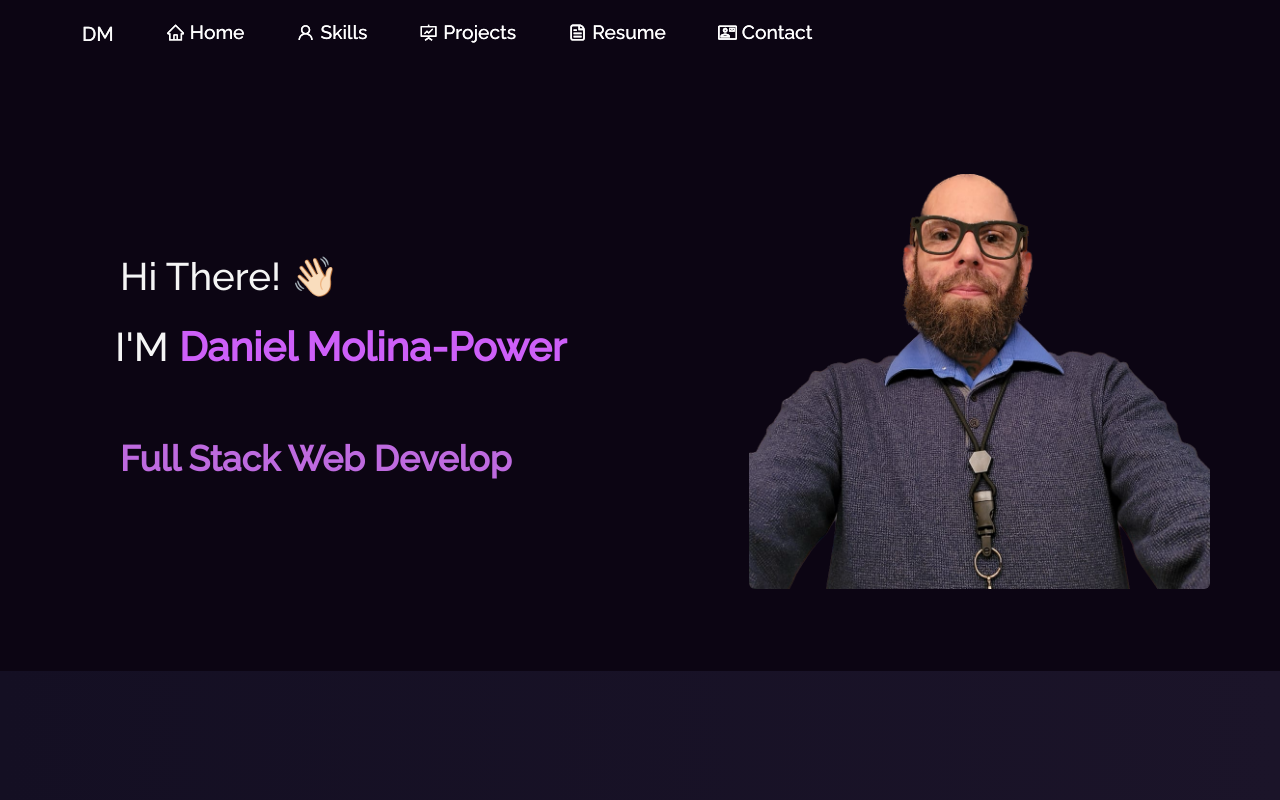
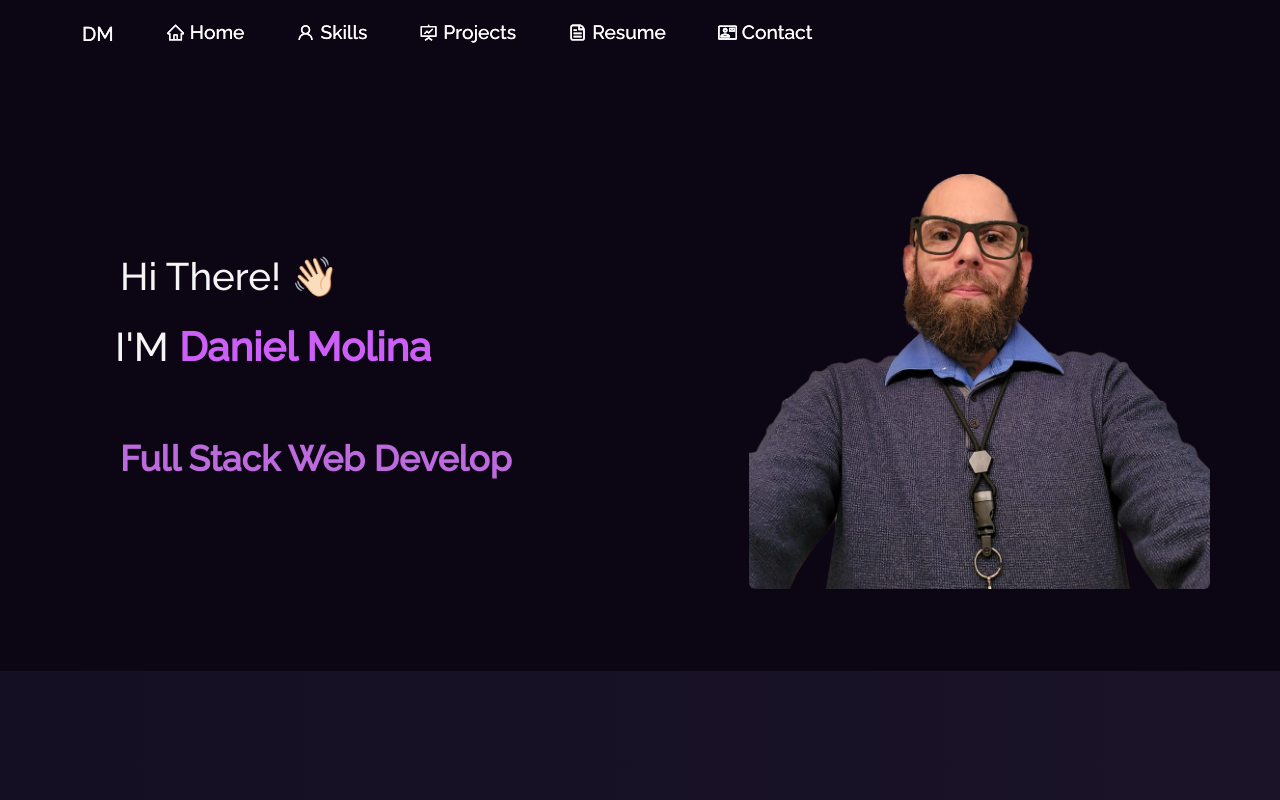
Before and after one commit to Dmolina-power/portfolio, a React (Create React App) app: page /#/ in a window 1280 px wide. Shown: the top 800 px of the page. Built offline with nearby package versions, Linux system fonts and the light colour scheme.

Commit message:
adding new branch

```diff
--- a/src/Pages/Home/index.js
+++ b/src/Pages/Home/index.js
@@ -24,7 +24,7 @@ const Home = () => {
 
                 <h1 className="heading-name">
                   I'M
-                  <strong className="main-name"> Daniel Molina-Power</strong>
+                  <strong className="main-name"> Daniel Molina</strong>
                 </h1>
 
                 <div style={{ padding: 50, textAlign: "left" }}>
```
